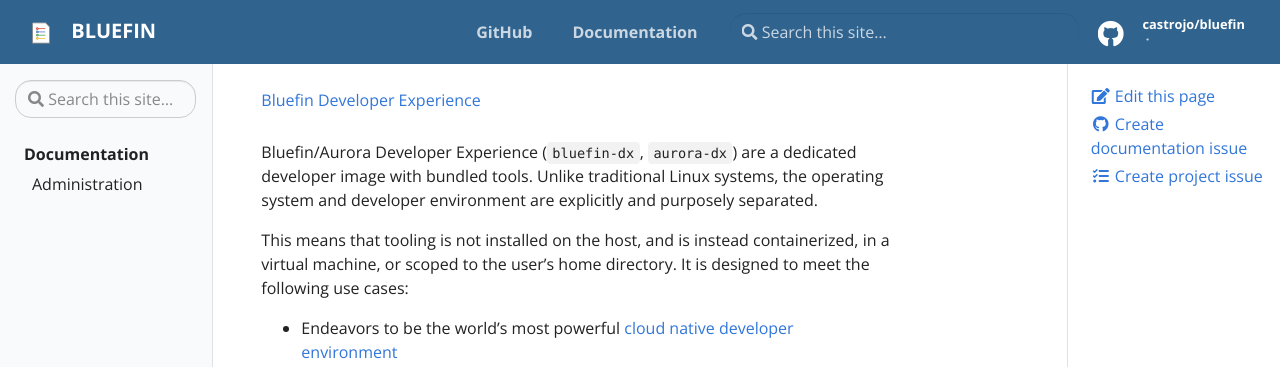
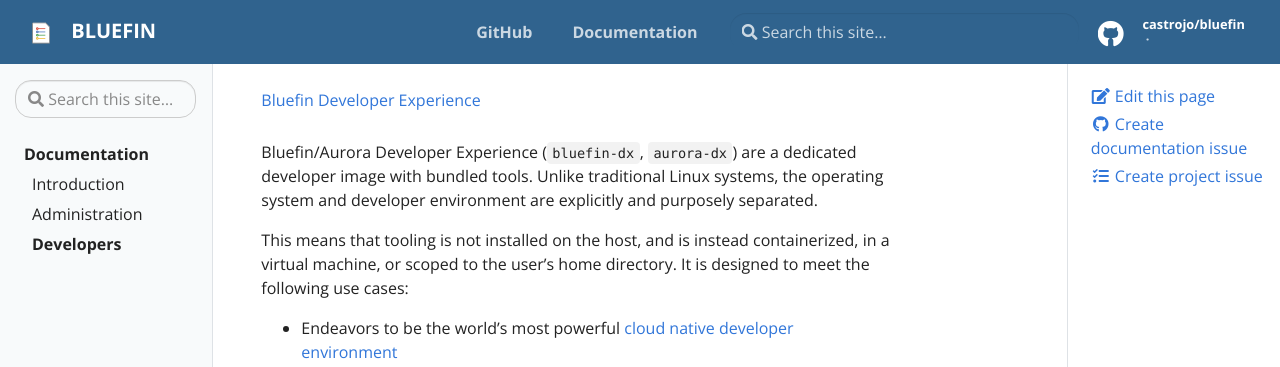
Before and after one commit to ublue-os/bluefin-docs, a Jekyll site: the page built from _docs/bluefin-dx.md, in a window 1280 px wide. Shown: the top 367 px of the page. Built offline with Jekyll 4.4.1, drawn with Linux system fonts in a browser that asks for light colours.

Commit message:
add new pages to toc

```diff
--- a/_data/toc.yml
+++ b/_data/toc.yml
@@ -1,5 +1,9 @@
 - title: Documentation
   url: docs
   links:
+    - title: "Introduction"
+      url: "/"
     - title: "Administration"
       url: "administration"
+    - title: "Developers"
+      url: "bluefin-dx"
```
